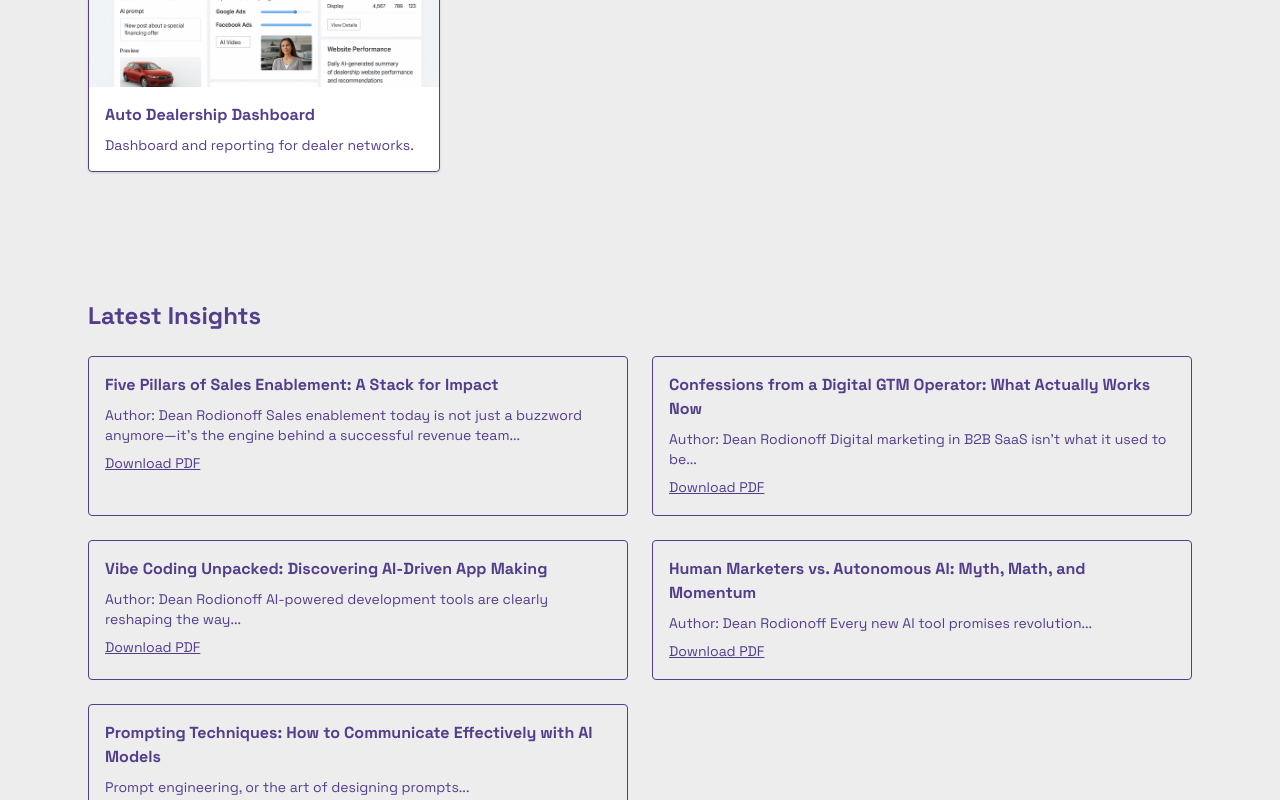
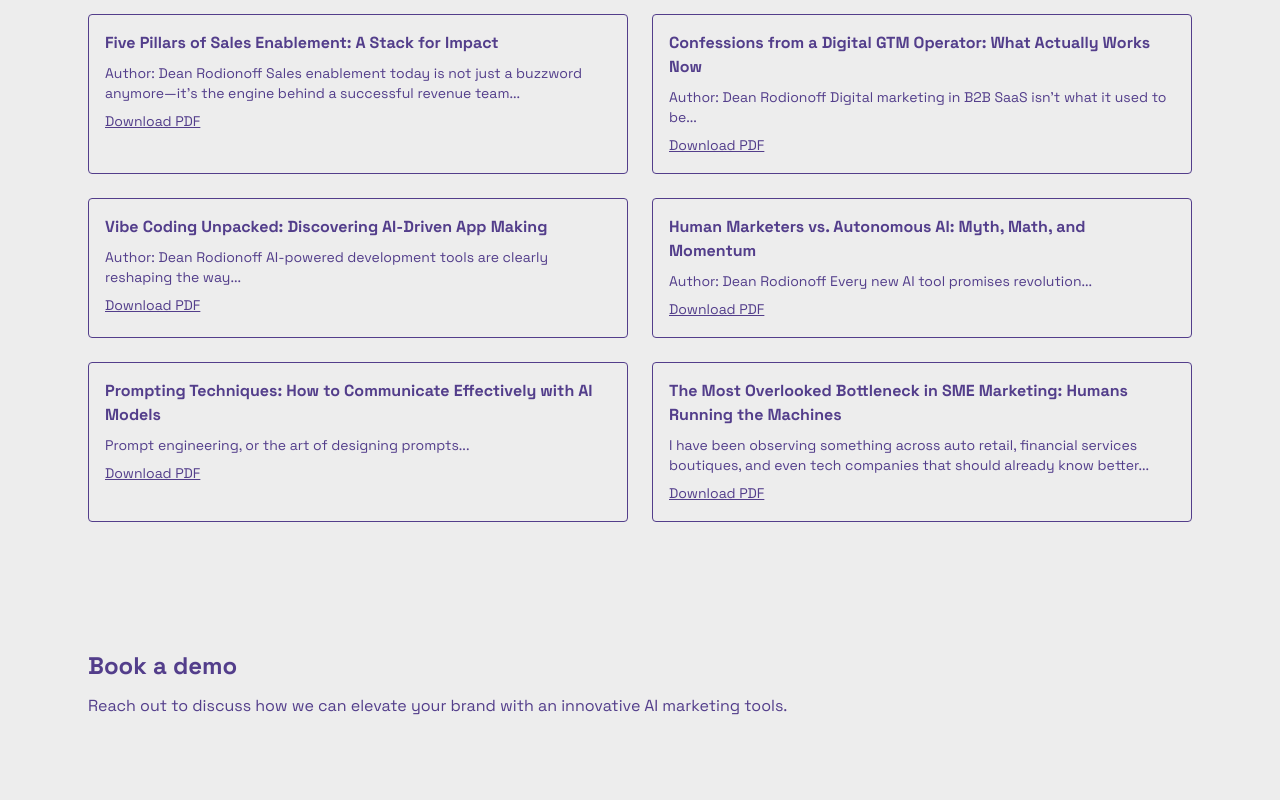
Before and after one commit to Scathak/businesscard, a React (Vite) app: page / in a window 1280 px wide. Shown: the part 2000-2800 px from the top of the page. Built offline with nearby package versions, Linux system fonts and the light colour scheme; the HTML template or start-up script is replaced by a standard one.

Commit message:
Removed video0001 from header. Added PDF to blog section.

```diff
--- a/src/components/BlogTeaser.jsx
+++ b/src/components/BlogTeaser.jsx
@@ -8,6 +8,7 @@ import article2 from "../assets/pdfs/GTM_operator_confessions_by_Dean_Rodionoff.
 import article3 from "../assets/pdfs/Sales_Enablement_by_Dean_Rodionoff.pdf";
 import article4 from "../assets/pdfs/Vibe_coding_by_Dean_Rodionoff.pdf";
 import article5 from "../assets/pdfs/Prompting_Techniques_How_to_Communicate_Effectively_with_AI_Models.pdf";
+import article6 from "../assets/pdfs/The_Most_Overlooked_Bottleneck_in_SME_Marketing_art.pdf";
 
 export const BlogTeaser = () => {
   const [showForm, setShowForm] = useState(false);
@@ -132,6 +133,24 @@ export const BlogTeaser = () => {
             </button>
           </motion.article>
 
+          {/* ARTICLE 6 */}
+          <motion.article
+            initial={{ opacity: 0, y: 20 }}
+            whileInView={{ opacity: 1, y: 0 }}
+            transition={{ duration: 0.9 }}
+            className="p-4 border rounded"
+          >
+            <h3 className="font-semibold">The Most Overlooked Bottleneck in SME Marketing: Humans Running the Machines</h3>
+            <p className="mt-2 text-sm">
+              I have been observing something across auto retail, financial services boutiques, and even tech companies that should already know better...
+            </p>
+            <button
+              onClick={() => handleOpenForm(article6)}
+              className="mt-2 inline-block text-sm text-[#533E8B] underline"
+            >
+              Download PDF
+            </button>
+          </motion.article>
         </div>
       </div>
 
--- a/src/components/Hero.jsx
+++ b/src/components/Hero.jsx
@@ -9,13 +9,7 @@ export const Hero = () => (
 
       <div className="max-w-6xl mx-auto px-6 py-6">
         <div className="flex justify-center mb-8">
-          <video
-            src={videoHeader}
-            autoPlay
-            loop
-            playsInline
-            className="object-cover"
-          />
+          <HeroVideo />
         </div>
         <div>
           <h2 className="text-4xl md:text-5xl font-extrabold">
@@ -38,9 +32,6 @@ export const Hero = () => (
             </a>
           </div>
         </div>
-        <div className="flex justify-center mb-8 py-20">
-          <HeroVideo />
-        </div>
       </div>
     </div>
   </Strip>
```
Also changed, not shown: 1 other file (tests, documents, lock files or other folders).
